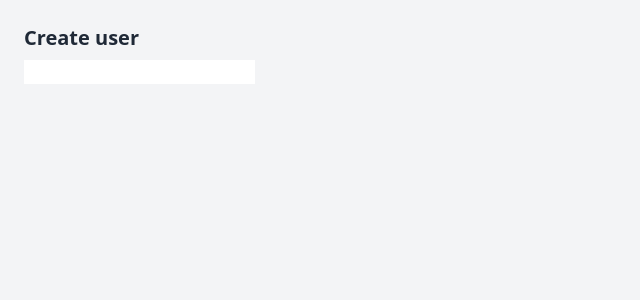
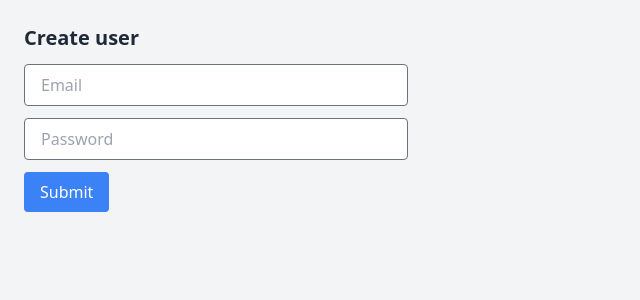
Before and after one commit to scottbedard/nuxlifaunify, a Nuxt app: page / in a window 1280 px wide. Shown: the top 300 px of the page, without its empty margins (0-640 px from the left). Built offline with nearby package versions, Linux system fonts and the light colour scheme.

Commit message:
get very basic user creation working

```diff
--- a/pages/index.vue
+++ b/pages/index.vue
@@ -1,8 +1,48 @@
 <template>
   <div>
-    <div>
-      <h2 class="font-bold mb-2 text-xl">Create user</h2>
-      <input />
-    </div>
+    <form class="gap-3 grid max-w-sm" @submit.prevent="onCreate">
+      <h2 class="font-bold text-xl">Create user</h2>
+      <input
+        v-model="create.email"
+        class="border border-gray-500 px-4 py-2 rounded"
+        placeholder="Email"
+        type="email" />
+      <input
+        v-model="create.password"
+        class="border border-gray-500 px-4 py-2 rounded"
+        placeholder="Password"
+        type="password" />
+      <div>
+        <button
+          class="bg-blue-500 px-4 py-2 rounded text-white hover:bg-blue-700"
+          type="submit">
+          Submit
+        </button>
+      </div>
+    </form>
   </div>
 </template>
+
+<script>
+export default {
+  data() {
+    return {
+      create: {
+        email: '',
+        password: '',
+      },
+    };
+  },
+  methods: {
+    onCreate() {
+      fetch('/.netlify/functions/user-create', {
+        method: 'POST',
+        headers: {
+          'Content-Type': 'application/json',
+        },
+        body: JSON.stringify(this.create),
+      });
+    },
+  },
+};
+</script>
```
Also changed, not shown: 1 other file (tests, documents, lock files or other folders).
